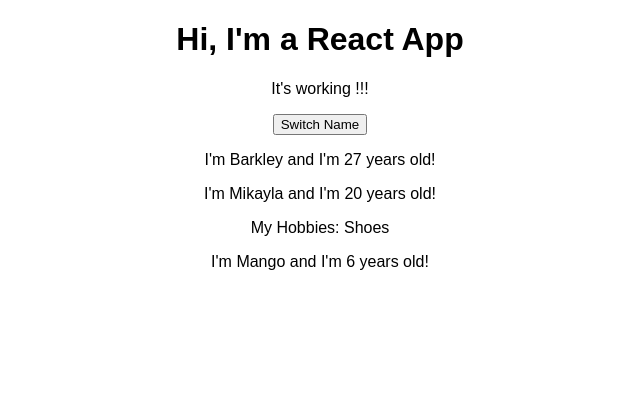
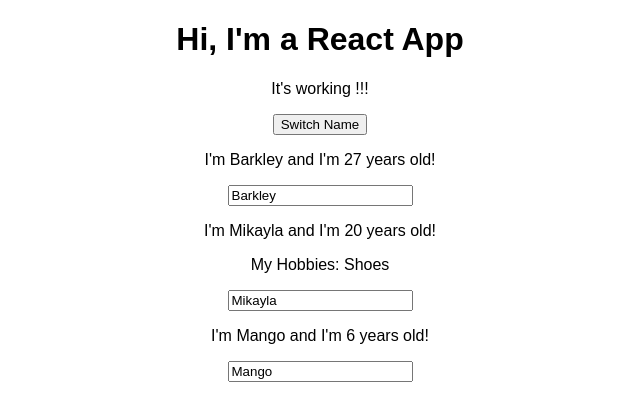
Before and after one commit to barksanto/react-builder, a React (Create React App) app: page / in a window 1280 px wide. Shown: the top 420 px of the page, without its empty margins (320-960 px from the left). Built offline with nearby package versions, Linux system fonts and the light colour scheme.

Commit message:
working two-way binding when updating the value of an input field, the state changes as well due to our nameChangedHandler in the parent component

```diff
--- a/src/App.js
+++ b/src/App.js
@@ -24,6 +24,17 @@
     })
   }
 
+  // this fn is for the input - updating the state when there is a change to the input value
+  nameChangedHandler = (event) => {
+    this.setState({
+      persons: [
+        { name: 'Barkley', age: 27 },
+        { name: event.target.value, age: 100 },
+        { name: 'Mango', age: 6 }
+      ]
+    })
+  }
+
   render() {
     return (
       <div className="App">
@@ -35,8 +46,16 @@
           age={this.state.persons[0].age}
           //
           click={this.switchNameHandler.bind(this, 'Squarepants Spongebob ')} />
-        <Person name={this.state.persons[1].name} age={this.state.persons[1].age} >My Hobbies: Shoes</Person>
-        <Person name={this.state.persons[2].name} age={this.state.persons[2].age} />
+        <Person
+          name={this.state.persons[1].name}
+          age={this.state.persons[1].age}
+          changed={this.nameChangedHandler} >
+          My Hobbies: Shoes
+        </Person>
+        <Person
+          name={this.state.persons[2].name}
+          age={this.state.persons[2].age}
+        />
       </div>
     );
   }
--- a/src/Person/Person.js
+++ b/src/Person/Person.js
@@ -5,6 +5,7 @@
     <div>
       <p onClick={props.click}>I'm {props.name} and I'm {props.age} years old!</p>
       <p>{props.children}</p>
+      <input type="text" onChange={props.changed} value={props.name}/>
     </div>
   )
 }
```
